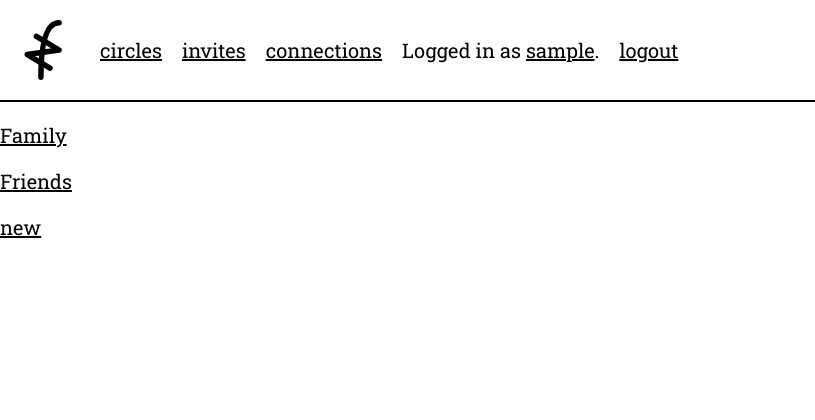
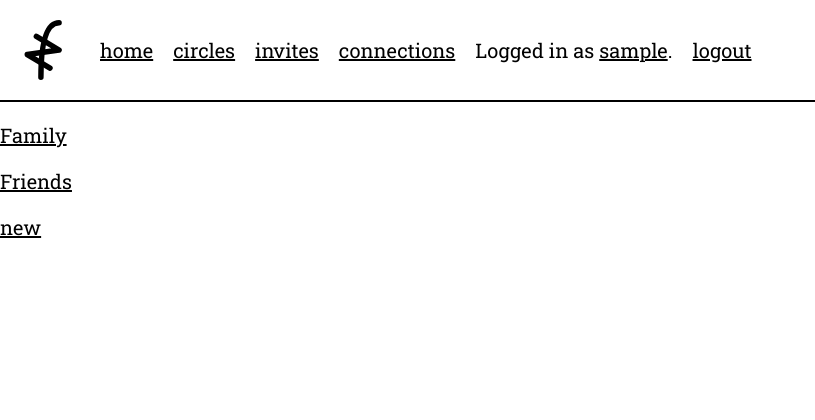
Before and after one commit to kerkeslager/friendzone, a Django app: page /circles in a window 1280 px wide. Shown: the top 420 px of the page, without its empty margins (0-815 px from the left). Run offline with Django 5.2, Linux system fonts and the light colour scheme; the visitor is signed in with stand-in values (Sample User, id 1); data comes from the database, SQL or seed files in the repository.

Commit message:
Add link to home

```diff
--- a/core/templates/core/base.html
+++ b/core/templates/core/base.html
@@ -20,6 +20,7 @@
       <img src='{% static 'core/logo.svg' %}'/>
 
       {% if request.user.is_authenticated %}
+        <a href='{% url "index" %}'>home</a>
         <a href='{% url "circle_list" %}'>circles</a>
         <a href='{% url "invite_list" %}'>invites</a>
         <a href='{% url "connection_list" %}'>connections</a>
```
